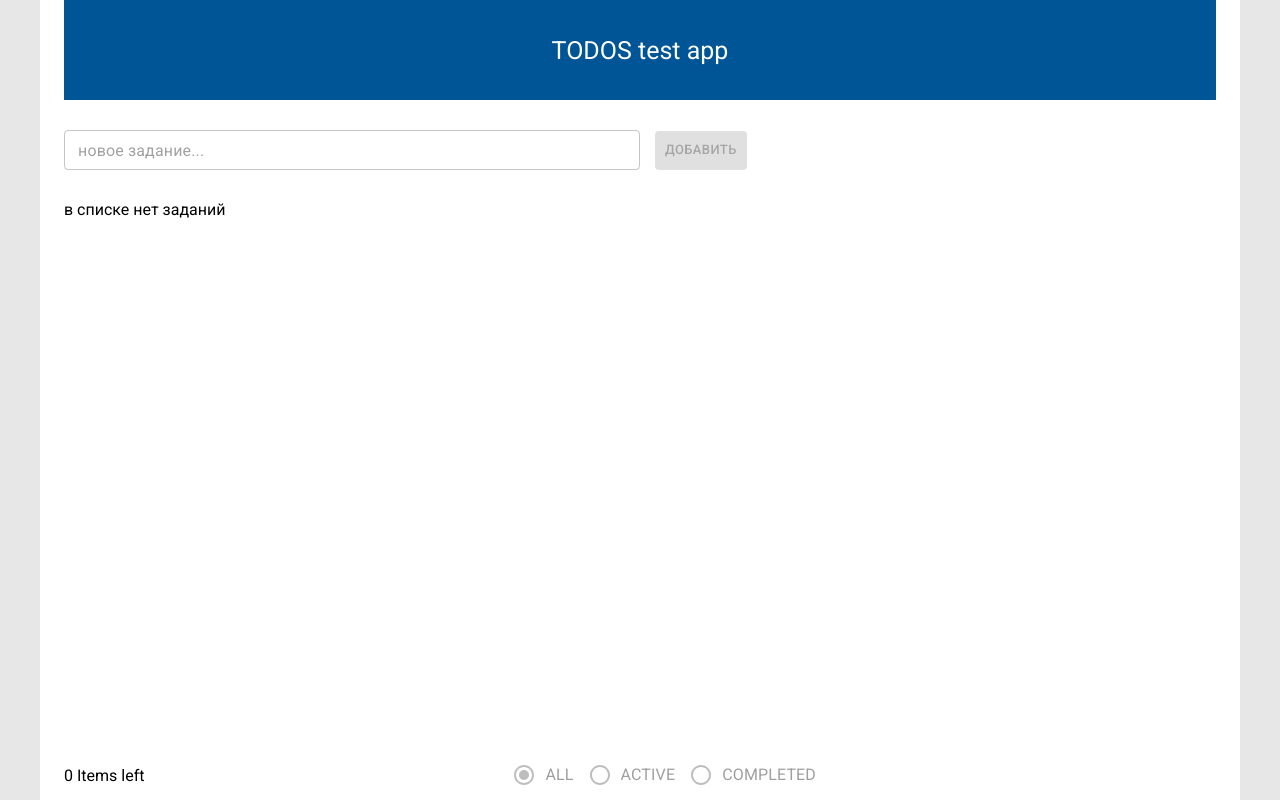
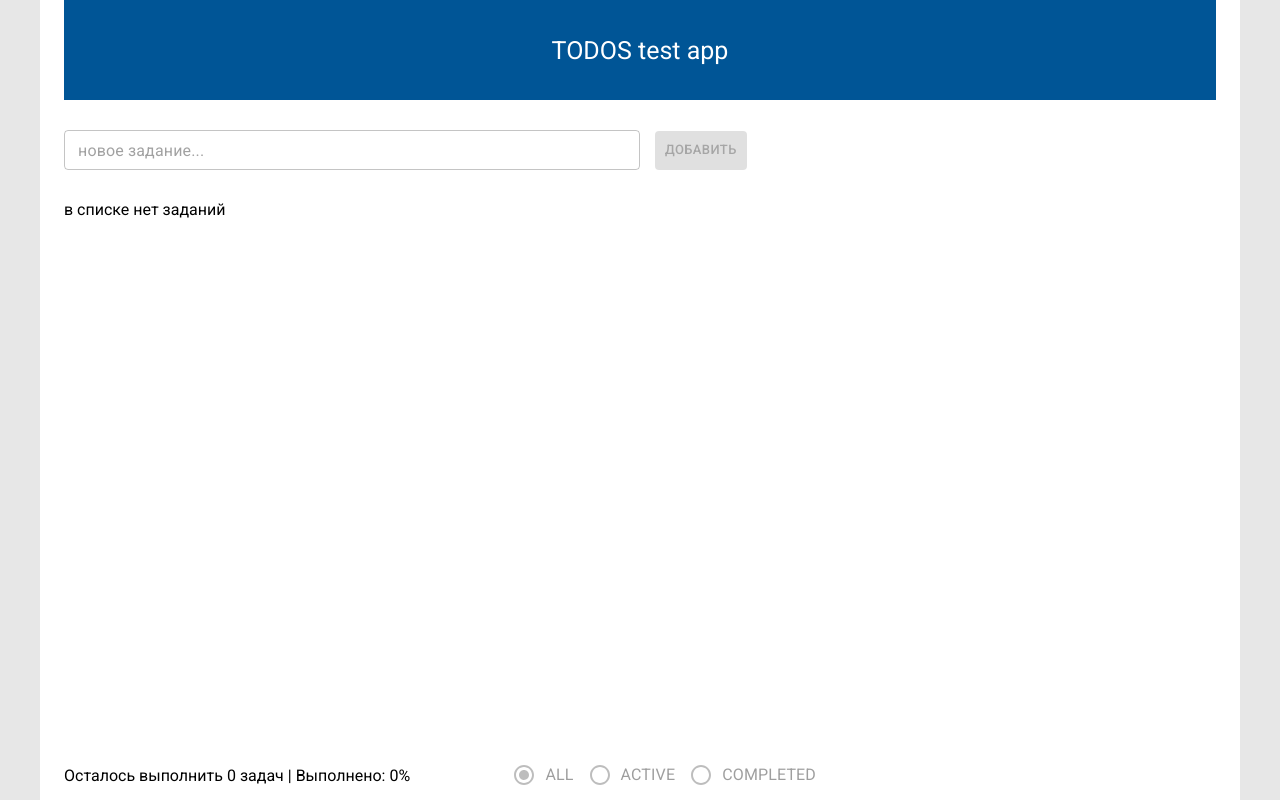
Before and after one commit to Boris-Maslenov/TodoReactMobX, a React (Vite) app: page / in a window 1280 px wide. Built offline with nearby package versions, Linux system fonts and the light colour scheme.

Commit message:
new functional

```diff
--- a/src/Store/TodoStore.ts
+++ b/src/Store/TodoStore.ts
@@ -36,6 +36,15 @@ class TodoStore {
     return this.filteredTodos.filter((todo) => !todo.isCompleted).length;
   }
 
+  get getFreeTodosProcent() {
+    const complitedCount = this.filteredTodos.filter(
+      (todo) => todo.isCompleted
+    ).length;
+
+    const percent = (complitedCount * 100) / this.filteredTodos.length;
+    return percent ? percent.toFixed(2) : 0;
+  }
+
   get filters() {
     return this._filters;
   }
--- a/src/components/filters/Filters.tsx
+++ b/src/components/filters/Filters.tsx
@@ -1,5 +1,5 @@
 import { Box, RadioGroup, FormControlLabel, Radio } from "@mui/material";
-import TodoStore from "../../Store/TodoStore";
+import TodoStore from "../../store/TodoStore";
 import { observer } from "mobx-react-lite";
 import { Filter } from "../../types/types";
 
--- a/src/components/free-count/FreeCount.tsx
+++ b/src/components/free-count/FreeCount.tsx
@@ -1,11 +1,16 @@
 import { Box } from "@mui/material";
-import TodoStore from "../../Store/TodoStore";
+import TodoStore from "../../store/TodoStore";
 import { observer } from "mobx-react-lite";
+import { plurRus } from "../../utils/plur-rus";
 
 const FreeCount = () => {
   const freeCount = TodoStore.getFreeTodosCount;
+  const freeCountProcent = TodoStore.getFreeTodosProcent;
+  const text = plurRus(freeCount, "задачу", "задачи", "задач");
 
-  return <Box>{freeCount} Items left</Box>;
+  return (
+    <Box>{`Осталось выполнить ${freeCount} ${text} | Выполнено: ${freeCountProcent}%`}</Box>
+  );
 };
 
 export default observer(FreeCount);
--- a/src/components/todo-builder/TodoBuilder.tsx
+++ b/src/components/todo-builder/TodoBuilder.tsx
@@ -1,7 +1,7 @@
 import { useState } from "react";
 import { TextField, Button, Box } from "@mui/material";
-import TodoStore from "../../Store/TodoStore";
-import { genUuid } from "../../utils/genUuid";
+import TodoStore from "../../store/TodoStore";
+import { genUuid } from "../../utils/gen-uuid";
 import { formSx } from "./TodoBuilder.styles";
 
 const TodoBuilder = () => {
--- a/src/components/todo-list/TodoList.tsx
+++ b/src/components/todo-list/TodoList.tsx
@@ -2,7 +2,7 @@ import { FC } from "react";
 import { observer } from "mobx-react-lite";
 import List from "@mui/material/List";
 import { TodoListItem } from "../todo-list-item/TodoListItem";
-import TodoStore from "../../Store/TodoStore";
+import TodoStore from "../../store/TodoStore";
 import { TodoDto } from "../../types/types";
 import SimpleBar from "simplebar-react";
 import { simplebarSx } from "./TodoList.styles";
--- /dev/null
+++ b/src/utils/plur-rus.ts
@@ -0,0 +1,25 @@
+const getNounPluralForm = (a: number): 0 | 1 | 2 => {
+  if (a % 10 === 1 && a % 100 !== 11) return 0;
+  if (a % 10 >= 2 && a % 10 <= 4 && (a % 100 < 10 || a % 100 >= 20)) return 1;
+  return 2;
+};
+
+export const plurRus: (a: number, ...b: Array<string>) => string = (
+  num,
+  ...forms
+) => {
+  var str = "";
+  switch (forms.length) {
+    case 1:
+      throw new Error("getPluralRus: введены не все аргументы");
+
+    case 2:
+      str = num > 1 ? forms[1] : forms[0];
+      break;
+
+    default:
+      str = forms[getNounPluralForm(num)];
+  }
+
+  return str.replace(/%d/g, String(num));
+};
```
Also changed, not shown: src/utils/gen-uuid.ts (renamed from src/utils/genUuid.ts).
